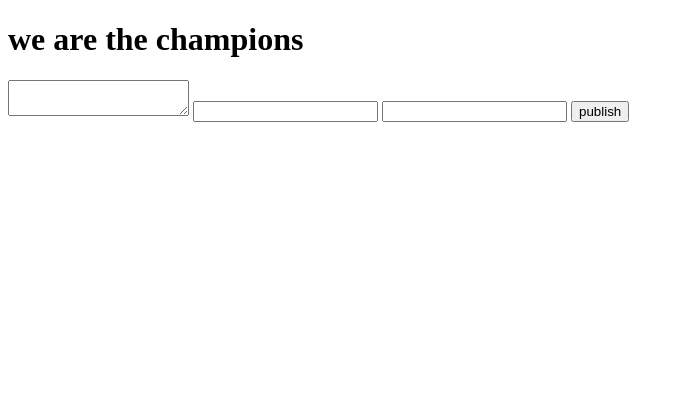
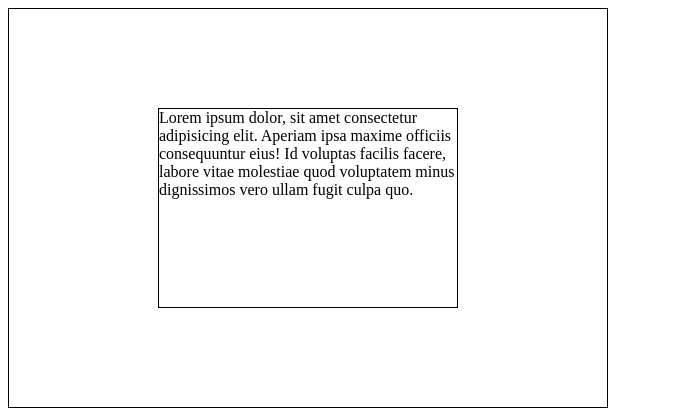
Before and after one commit to BastienWinant/we-are-the-champions, a website built with webpack: page public/index.html in a window 1280 px wide. Shown: the whole page, without its empty margins (0-684 px from the left). Built offline with nearby package versions, Linux system fonts and the light colour scheme; some packages are replaced by stand-ins of ours.

Commit message:
utility classes

```diff
--- a/public/index.html
+++ b/public/index.html
@@ -3,21 +3,12 @@
 <head>
   <meta charset="UTF-8">
   <meta name="viewport" content="width=device-width, initial-scale=1.0">
-  <title>We Are The Champions | Endorsement Board</title>
-  <link rel="stylesheet" type="text/css" href="../src/styles.css">
+  <title>Document</title>
+  <link rel="stylesheet" href="../src/styles.css">
 </head>
 <body>
-  <main id="main" class="main">
-    <header class="header">
-      <h1 class="main-title">we are the champions</h1>
-    </header>
-    <section class="inputs">
-      <textarea id="text-area"></textarea>
-      <input type="text" name="from" />
-      <input type="text" name="to" required />
-      <button type="button" id="publish-btn">publish</button>
-    </section>
-  </main>
-  <script src="bundle.js"></script>
+  <div class="centered-content container black-border">
+    <p class="no-margin black-border">Lorem ipsum dolor, sit amet consectetur adipisicing elit. Aperiam ipsa maxime officiis consequuntur eius! Id voluptas facilis facere, labore vitae molestiae quod voluptatem minus dignissimos vero ullam fugit culpa quo.</p>
+  </div>
 </body>
 </html>
--- a/src/styles.css
+++ b/src/styles.css
@@ -0,0 +1,34 @@
+.black-border {
+  border: 1px solid black;
+  box-sizing: border-box;
+}
+
+/* UTILITY CLASSES */
+.no-margin {
+  margin: 0 !important;
+}
+
+.no-padding {
+  padding: 0 !important;
+}
+
+.bbox {
+  box-sizing: border-box;
+}
+
+.centered-content {
+  display: flex;
+  /* place-content: center center; */
+  justify-content: center;
+  align-items: center;
+}
+
+.container {
+  height: 400px;
+  width: 600px;
+}
+
+p {
+  height: 200px;
+  width: 300px;
+}
```
Also changed, not shown: 1 other file.
